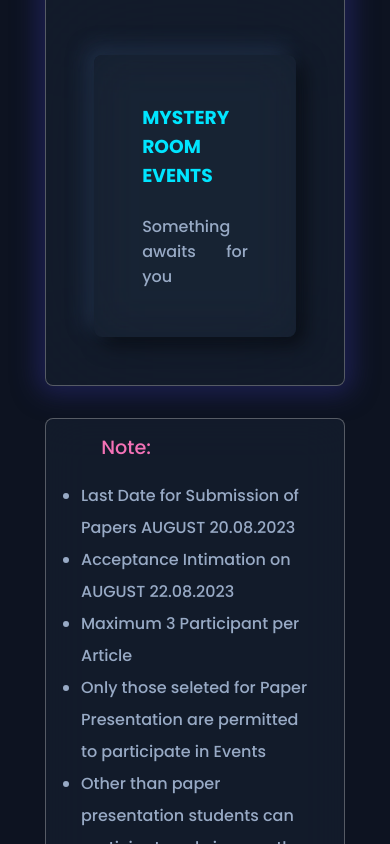
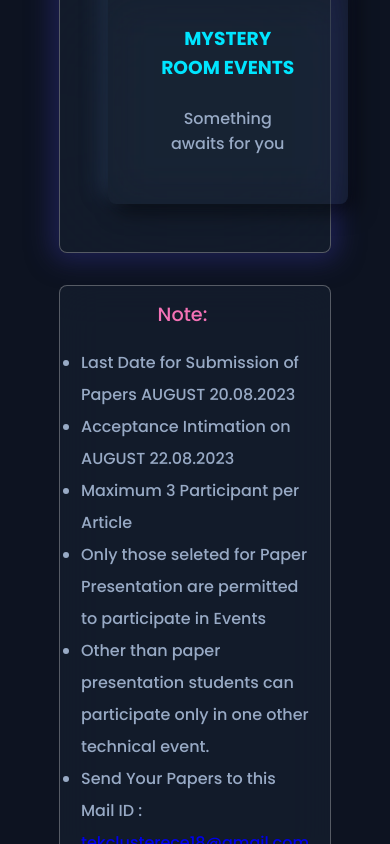
Before and after one commit to codewithmurali/decra, a React (Vite) app: page / in a window 390 px wide. Shown: the part 5227-6071 px from the top of the page. Built offline with nearby package versions, Linux system fonts and the light colour scheme.

Commit message:
making changes for responsiveness

```diff
--- a/src/Pages/Events/Events.module.css
+++ b/src/Pages/Events/Events.module.css
@@ -3,7 +3,7 @@
   width: 100%;
   font-size: medium;
   position: relative;
-  text-align: justify;
+  text-align: center;
   border-bottom: 1px solid #f8fafc1c;
 }
 .cards {
@@ -92,7 +92,7 @@
   }
 
   .card {
-    width: 110%;
+    width: 100%;
     gap: 3rem;
   }
 
@@ -101,9 +101,19 @@
     height: 250px;
   }
   .event__note {
-    width: 110%;
+    width: 100%;
     padding-inline: 3rem;
     display: flex;
     flex-direction: column;
   }
+
+  .card__right {
+    min-width: 240px;
+  }
+  .note {
+    font-size: larger;
+
+    align-self: center;
+    justify-self: center;
+  }
 }
```
